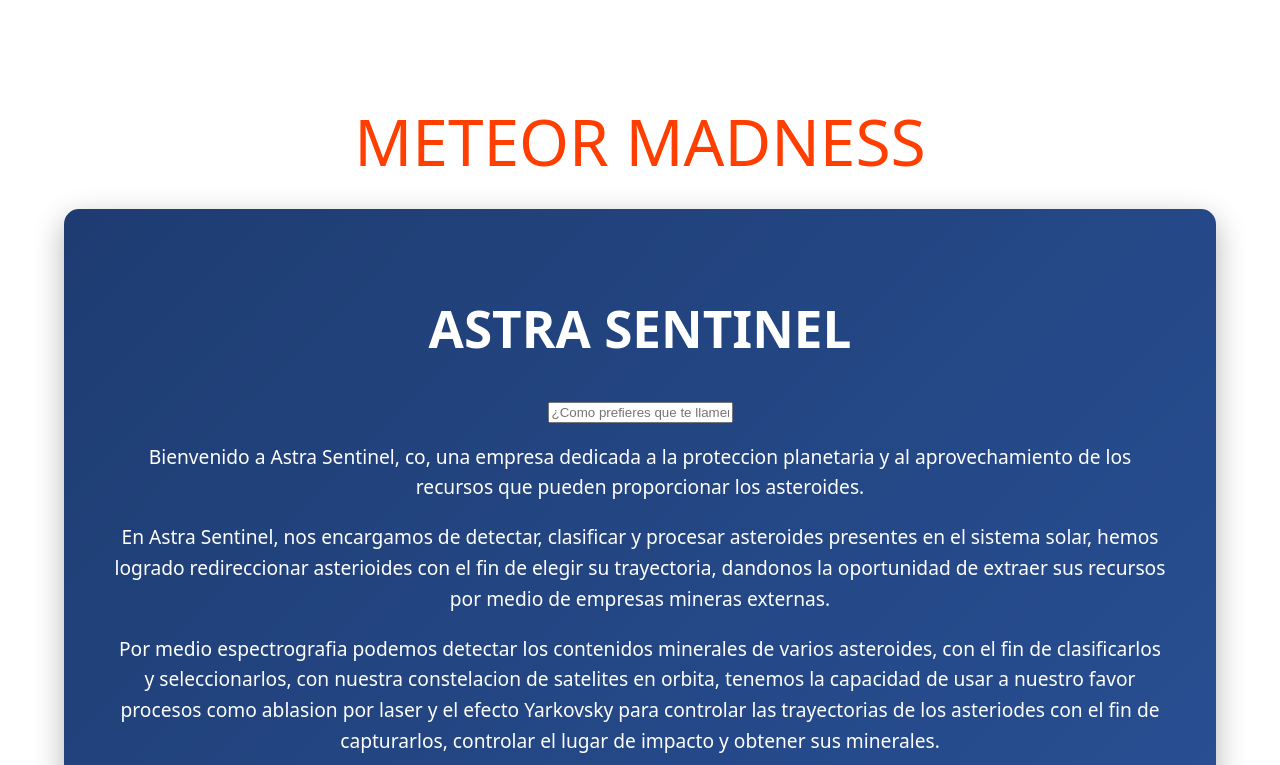
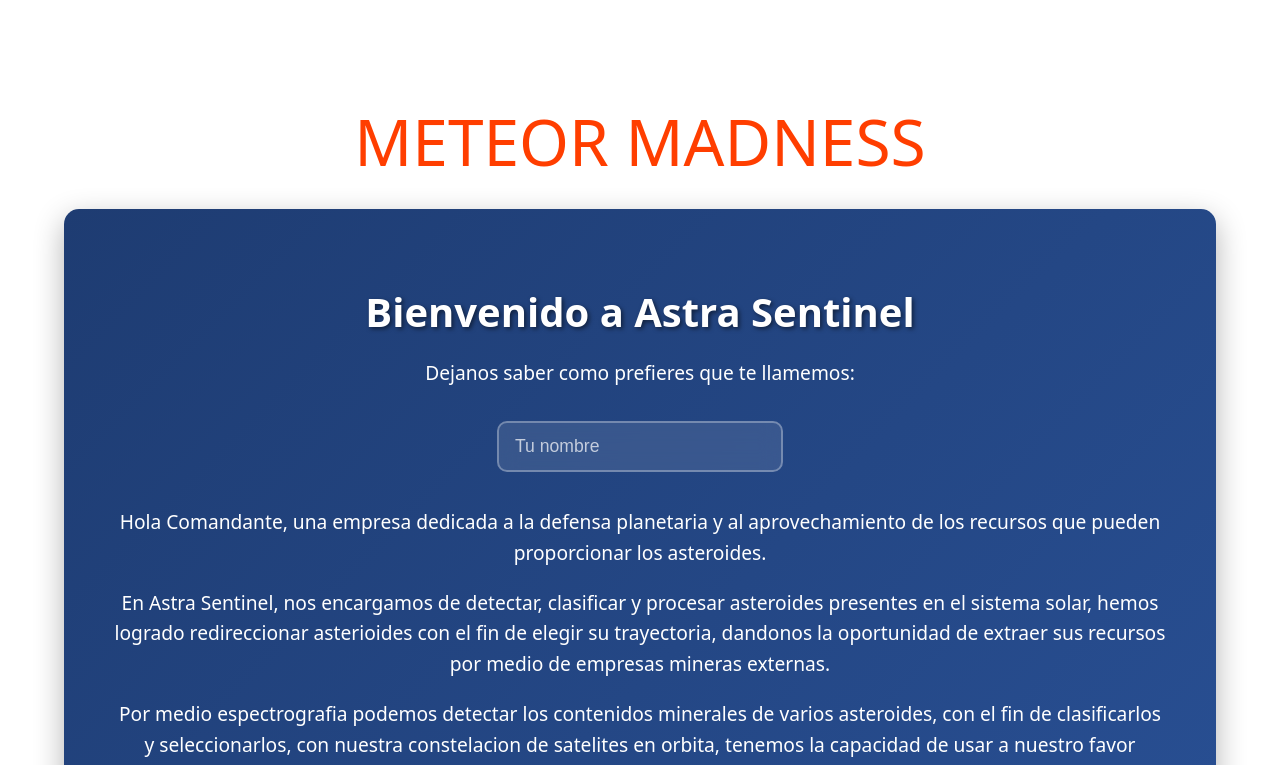
Before and after one commit to astra-sentinel/meteor-madness, a Svelte app: page / in a window 1280 px wide. Shown: the top 765 px of the page. Built offline with nearby package versions, Linux system fonts and the light colour scheme.

Commit message:
feat: add user name

```diff
--- a/src/lib/stores.js
+++ b/src/lib/stores.js
@@ -10,7 +10,26 @@ export const SCENES = {
 // Store para la escena actual - inicia en la introducción
 export const currentScene = writable(SCENES.INTRO);
 
+// Store para el nombre del usuario
+export const userName = writable('');
+
 // Función helper para cambiar de escena
 export function setScene(scene) {
   currentScene.set(scene);
 }
+
+// Función helper para guardar el nombre del usuario
+export function setUserName(name) {
+  userName.set(name);
+}
+
+// Función helper para limpiar el nombre del usuario
+export function clearUserName() {
+  userName.set('');
+}
+
+// Función helper para reiniciar la aplicación
+export function resetApp() {
+  userName.set('');
+  currentScene.set(SCENES.INTRO);
+}
--- a/src/scenes/intro/Intro.svelte
+++ b/src/scenes/intro/Intro.svelte
@@ -1,18 +1,30 @@
 <script>
-  import { setScene, SCENES } from '../../lib/stores.js';
+  import { setScene, SCENES, userName, setUserName } from '../../lib/stores.js';
+
+  let localName = '';
+
+  // Reactivamente actualizar el store cuando cambie el nombre local
+  $: if (localName.trim()) {
+    setUserName(localName.trim());
+  }
 
   function goToSimulator() {
+    if (localName.trim()) {
+      setUserName(localName.trim());
       setScene(SCENES.SIMULATOR);
+    } else {
+      alert('Por favor ingresa tu nombre antes de continuar');
+    }
   }
 </script>
 
 <section class="intro">
   <div>
-    <h1>ASTRA SENTINEL </h1>
+    <h1>Bienvenido a Astra Sentinel</h1>
+    <p>Dejanos saber como prefieres que te llamemos:</p>
+    <input type="text" placeholder="Tu nombre" bind:value={localName}>
 
-    <input type="text" placeholder="¿Como prefieres que te llamemos?">
-
-    <p> Bienvenido a Astra Sentinel, co, una empresa dedicada a la proteccion planetaria y al aprovechamiento de los recursos que pueden proporcionar los asteroides.</p>
+    <p>Hola {localName || 'Comandante'}, una empresa dedicada a la defensa planetaria y al aprovechamiento de los recursos que pueden proporcionar los asteroides.</p>
 
     <p>En Astra Sentinel, nos encargamos de detectar, clasificar y procesar asteroides presentes en el sistema solar, hemos logrado redireccionar asterioides con el fin de elegir su trayectoria, dandonos la oportunidad de extraer sus recursos por medio de empresas mineras externas.</p>
 
@@ -40,7 +52,7 @@ La minería espacial elimina la necesidad de deforestación masiva, contaminaci
     box-shadow: 0 10px 30px rgba(0,0,0,0.3);
   }
 
-  h2 {
+  h1 {
     font-size: 2.5rem;
     margin-bottom: 1.5rem;
     text-shadow: 2px 2px 4px rgba(0,0,0,0.5);
@@ -50,6 +62,30 @@ La minería espacial elimina la necesidad de deforestación masiva, contaminaci
     font-size: 1.2rem;
     margin-bottom: 1rem;
     line-height: 1.6;
+  }
+
+  input {
+    padding: 0.8rem 1rem;
+    font-size: 1.1rem;
+    border: 2px solid rgba(255,255,255,0.3);
+    border-radius: 10px;
+    background: rgba(255,255,255,0.1);
+    color: white;
+    margin: 1rem 0;
+    min-width: 250px;
+    backdrop-filter: blur(10px);
+    transition: all 0.3s ease;
+  }
+
+  input::placeholder {
+    color: rgba(255,255,255,0.7);
+  }
+
+  input:focus {
+    outline: none;
+    border-color: #ff6b35;
+    background: rgba(255,255,255,0.15);
+    box-shadow: 0 0 10px rgba(255, 107, 53, 0.3);
   }
 
   .action-btn {
--- a/src/scenes/mission/Mission.svelte
+++ b/src/scenes/mission/Mission.svelte
@@ -1,14 +1,14 @@
 <script>
-  import { setScene, SCENES } from '../../lib/stores.js';
+  import { setScene, SCENES, userName, resetApp } from '../../lib/stores.js';
 
   function goBackToIntro() {
-    setScene(SCENES.INTRO);
+    resetApp();
   }
 </script>
 
 <section class="mission">
   <h2>🎯 Estrategia</h2>
-  <p>Estamos en la escena de estrategia. ¡Es hora de tomar decisiones críticas!</p>
+  <p>Excelente trabajo {$userName ? $userName : 'Comandante'}. ¡Es hora de tomar decisiones críticas!</p>
   <p>Basándote en la simulación, debes elegir la mejor estrategia para salvar la Tierra.</p>
 
   <div class="strategy-options">
--- a/src/scenes/simulator/Simulator.svelte
+++ b/src/scenes/simulator/Simulator.svelte
@@ -1,5 +1,5 @@
 <script>
-  import { setScene, SCENES } from '../../lib/stores.js';
+  import { setScene, SCENES, userName } from '../../lib/stores.js';
 
   function goToMission() {
     setScene(SCENES.MISSION);
@@ -8,7 +8,7 @@
 
 <section class="simulator">
   <h2>🛰️ Simulador</h2>
-  <p>Estamos en la escena del simulador. ¡La simulación está en progreso!</p>
+  <p>Perfecto {$userName ? $userName : 'Comandante'}, ¡la simulación está en progreso!</p>
   <p>Analizando la trayectoria del meteorito y calculando posibles soluciones...</p>
 
   <div class="simulation-display">
```
Lines whose indentation alone changed are shown as unchanged.
